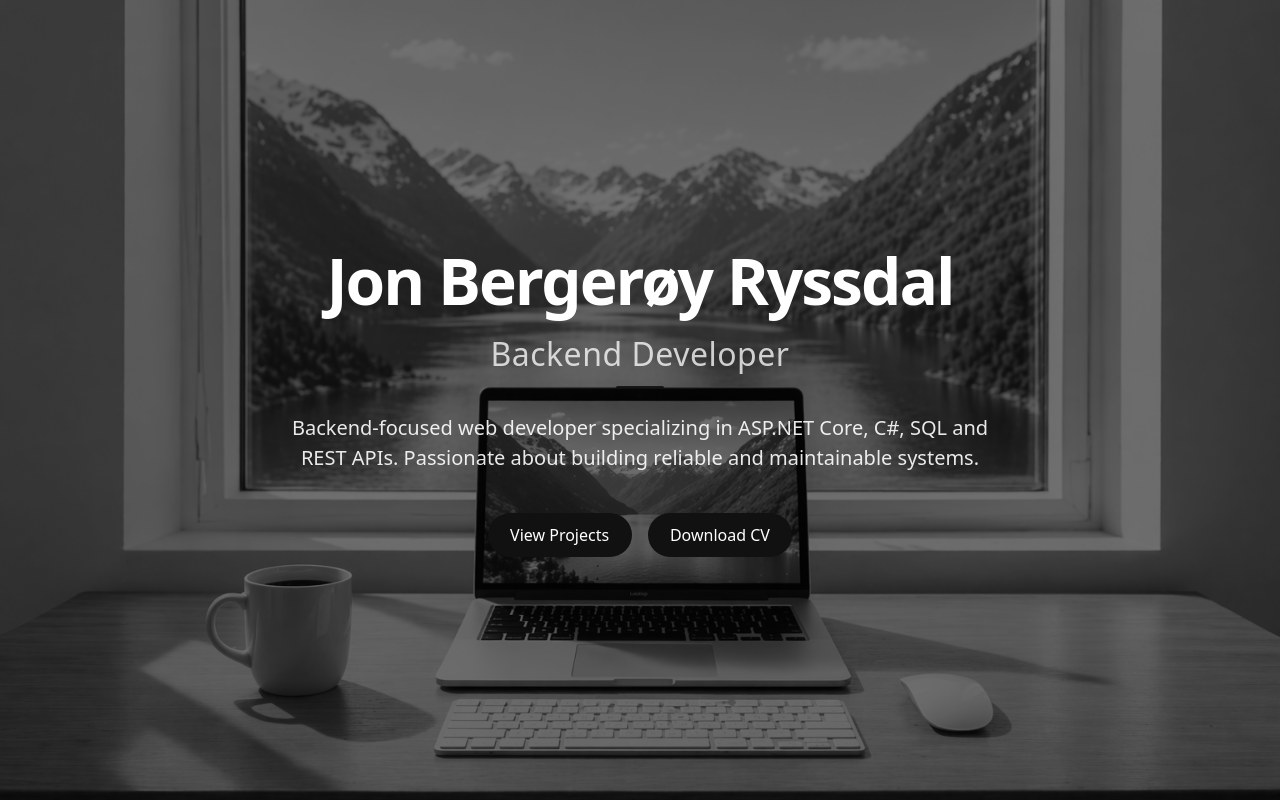
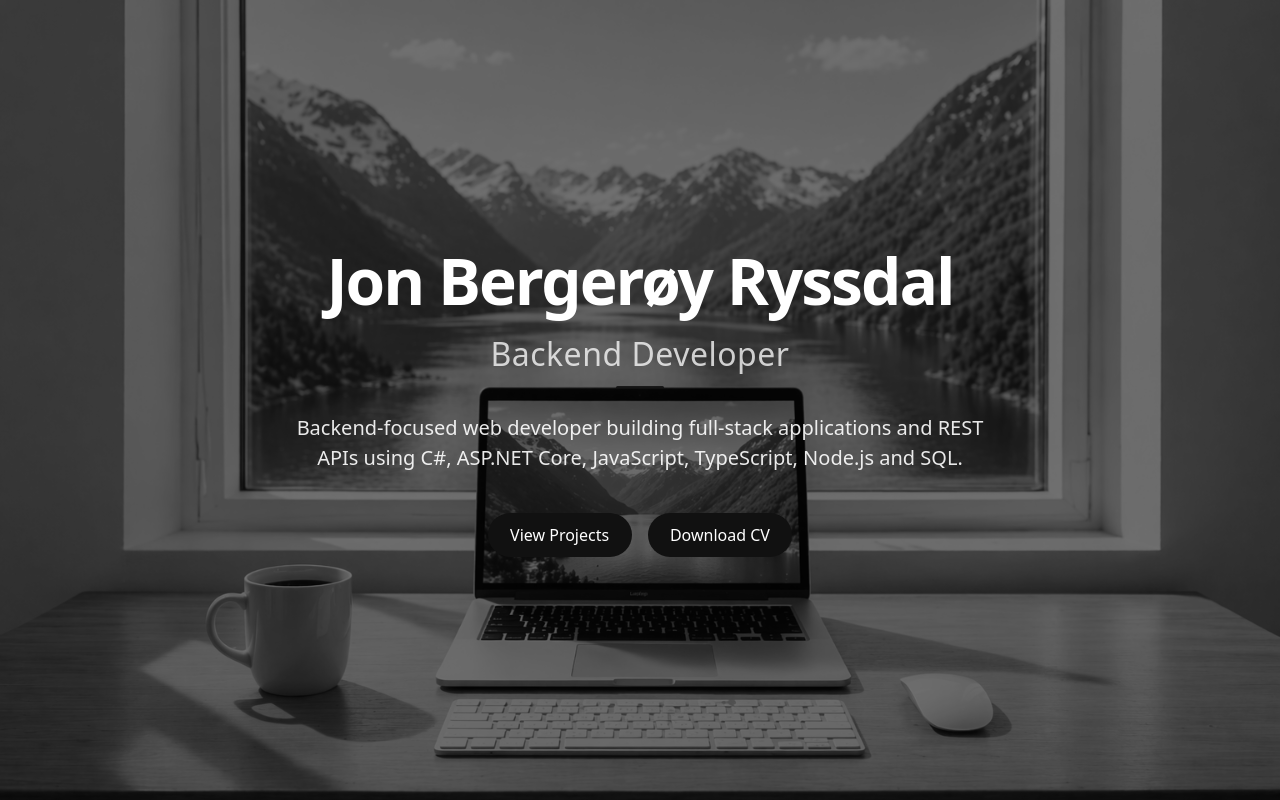
Before and after one commit to JonBergeroeyRyssdal/jonbergeroeyryssdal.github.io, a React (Vite) app: page / in a window 1280 px wide. Shown: the top 800 px of the page. Built offline with nearby package versions, Linux system fonts and the light colour scheme.

Commit message:
updated hero and cv

```diff
--- a/src/components/layout/Hero.jsx
+++ b/src/components/layout/Hero.jsx
@@ -14,9 +14,9 @@ function Hero() {
         <h2 className="fw-light mb-4">Backend Developer</h2>
 
         <p className="lead mx-auto mb-4" style={{ maxWidth: "700px" }}>
-          Backend-focused web developer specializing in ASP.NET Core, C#, SQL
-          and REST APIs. Passionate about building reliable and maintainable
-          systems.
+          Backend-focused web developer building full-stack applications and
+          REST APIs using C#, ASP.NET Core, JavaScript, TypeScript, Node.js and
+          SQL.
         </p>
 
         <div className="d-flex justify-content-center gap-3 flex-wrap">
```
Also changed, not shown: 1 other file (tests, documents, lock files or other folders).
